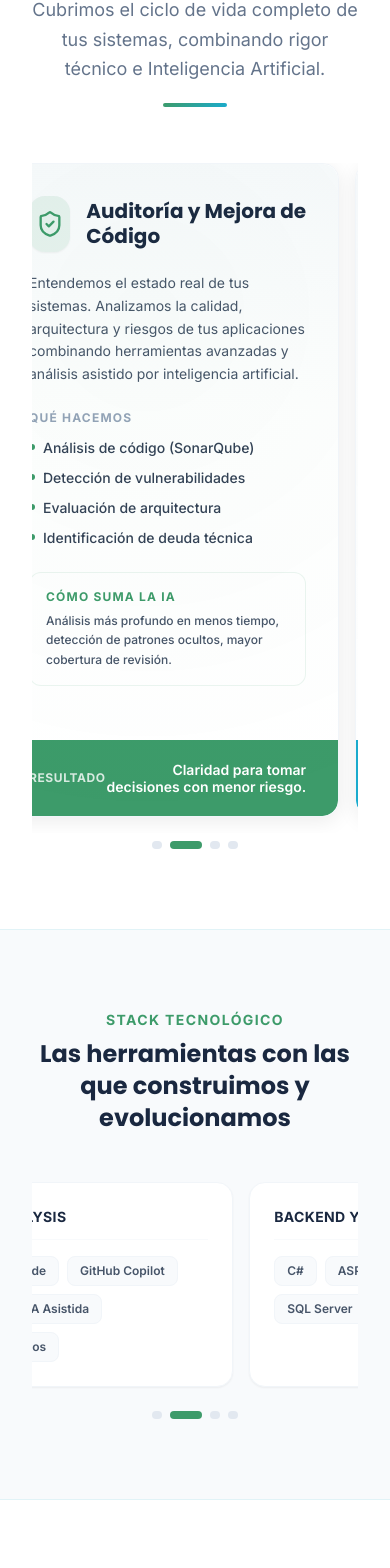
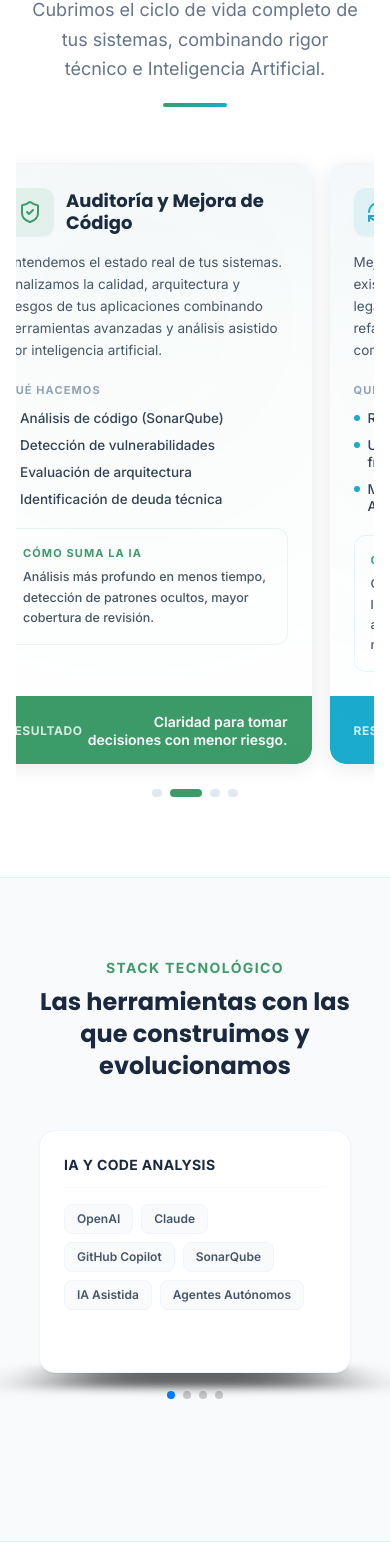
Before and after one commit to cabaljoaquin/e-partners-web, a React (Vite) app in the folder web-app/: page / in a window 390 px wide. Shown: the part 3875-5443 px from the top of the page. Built offline with nearby package versions, Linux system fonts and the light colour scheme.

Commit message:
Implementar efectos de Cubo 3D (Swiper) en Galería y Tecnologías, y correcciones de responsividad en Servicios

```diff
--- a/web-app/package.json
+++ b/web-app/package.json
@@ -14,7 +14,8 @@
     "lucide-react": "^1.7.0",
     "react": "^18.2.0",
     "react-dom": "^18.2.0",
-    "react-router-dom": "^6.30.3"
+    "react-router-dom": "^6.30.3",
+    "swiper": "^12.1.4"
   },
   "devDependencies": {
     "@types/react": "^18.2.15",
--- a/web-app/src/components/home/Gallery.jsx
+++ b/web-app/src/components/home/Gallery.jsx
@@ -3,6 +3,11 @@ import { motion }      from 'framer-motion';
 import { ChevronLeft, ChevronRight } from 'lucide-react';
 import ScrollReveal    from '../ui/ScrollReveal';
 import SectionHeader   from '../ui/SectionHeader';
+import { Swiper, SwiperSlide } from 'swiper/react';
+import { EffectCube, Pagination } from 'swiper/modules';
+import 'swiper/css';
+import 'swiper/css/effect-cube';
+import 'swiper/css/pagination';
 
 import img1         from '../../assets/images/1n.jpeg';
 import img2         from '../../assets/images/2n.jpeg';
@@ -106,7 +111,8 @@ export default function Gallery() {
         </ScrollReveal>
       </div>
 
-      <div className="relative mt-10 w-full max-w-[1536px] mx-auto px-4 md:px-8">
+      {/* Desktop slider */}
+      <div className="hidden md:block relative mt-10 w-full max-w-[1536px] mx-auto px-4 md:px-8">
         <NavButton direction="left"  onClick={prevSlide} />
         <NavButton direction="right" onClick={nextSlide} />
 
@@ -137,6 +143,31 @@ export default function Gallery() {
 
         <SliderDots total={totalDots} activeIndex={currentIndex} onDotClick={setCurrentIndex} />
       </div>
+
+      {/* Mobile Cube Slider */}
+      <div className="md:hidden flex justify-center mt-10 px-4 pb-10">
+        <Swiper
+          effect="cube"
+          grabCursor={true}
+          loop={true}
+          cubeEffect={{ shadow: true, slideShadows: true, shadowOffset: 20, shadowScale: 0.94 }}
+          pagination={{ clickable: true }}
+          modules={[EffectCube, Pagination]}
+          className="w-[82vw]"
+        >
+          {IMAGES.map((src, i) => (
+            <SwiperSlide key={i}>
+              <div className="aspect-[4/3] w-full overflow-hidden rounded-2xl">
+                <img
+                  src={src}
+                  alt={`Equipo ${i + 1}`}
+                  className="w-full h-full object-cover object-center saturate-[0.9] contrast-[1.05] brightness-[1.02]"
+                />
+              </div>
+            </SwiperSlide>
+          ))}
+        </Swiper>
+      </div>
     </section>
   );
 }
--- a/web-app/src/components/home/Services.jsx
+++ b/web-app/src/components/home/Services.jsx
@@ -24,7 +24,7 @@ function PillarCard({ pillar }) {
       className="card relative group h-full flex flex-col border border-slate-100 hover:border-brand-green/30 hover:shadow-xl transition-all duration-300"
       onMouseMove={handleMouseMove}
     >
-      <div className="relative z-10 flex flex-col h-full rounded-2xl overflow-hidden">
+      <div className="relative z-10 flex flex-col flex-1 w-full rounded-2xl overflow-hidden">
         <motion.div
           className="pointer-events-none absolute inset-0 transition duration-500 opacity-40 md:opacity-0 md:group-hover:opacity-100"
           style={{
@@ -39,39 +39,39 @@ function PillarCard({ pillar }) {
           }}
         />
 
-        <div className="relative z-10 p-8 pb-6 bg-gradient-to-b from-slate-50 to-white">
-          <div className="flex items-center gap-4 mb-5">
-            <div className={`w-14 h-14 rounded-2xl flex items-center justify-center shadow-sm ${isTeal ? 'bg-brand-teal/10' : 'bg-brand-green/10'}`}>
-              <Icon className={`w-7 h-7 ${isTeal ? 'text-brand-teal' : 'text-brand-green'}`} />
+        <div className="relative z-10 p-6 pb-5 md:p-8 md:pb-6 bg-gradient-to-b from-slate-50 to-white">
+          <div className="flex items-center gap-3 md:gap-4 mb-4 md:mb-5">
+            <div className={`w-12 h-12 md:w-14 md:h-14 rounded-xl md:rounded-2xl flex items-center justify-center shadow-sm shrink-0 ${isTeal ? 'bg-brand-teal/10' : 'bg-brand-green/10'}`}>
+              <Icon className={`w-6 h-6 md:w-7 md:h-7 ${isTeal ? 'text-brand-teal' : 'text-brand-green'}`} />
             </div>
-            <h3 className="font-display font-bold text-xl text-brand-navy leading-tight">
+            <h3 className="font-display font-bold text-[18px] md:text-xl text-brand-navy leading-tight">
               {pillar.title}
             </h3>
           </div>
-          <p className="text-slate-600 text-sm leading-relaxed">{pillar.description}</p>
+          <p className="text-slate-600 text-[13.5px] md:text-sm leading-relaxed">{pillar.description}</p>
         </div>
 
-        <div className="px-8 pb-6 flex-1 bg-white">
-          <h4 className="text-xs font-bold uppercase tracking-widest text-slate-400 mb-3">Qué hacemos</h4>
-          <ul className="flex flex-col gap-2.5 mb-6">
+        <div className="px-6 pb-6 md:px-8 md:pb-6 flex-1 bg-white relative z-10">
+          <h4 className="text-[11px] md:text-xs font-bold uppercase tracking-widest text-slate-400 mb-3 md:mb-3">Qué hacemos</h4>
+          <ul className="flex flex-col gap-2.5 md:gap-2.5 mb-5 md:mb-6">
             {pillar.actions.map((action, i) => (
               <li key={i} className="flex items-start gap-2">
-                <div className={`w-1.5 h-1.5 rounded-full mt-1.5 shrink-0 ${isTeal ? 'bg-brand-teal' : 'bg-brand-green'}`} />
-                <span className="text-sm text-slate-700 font-medium">{action}</span>
+                <div className={`w-1.5 h-1.5 rounded-full mt-[5px] shrink-0 ${isTeal ? 'bg-brand-teal' : 'bg-brand-green'}`} />
+                <span className="text-[13.5px] md:text-sm text-slate-700 font-medium leading-tight">{action}</span>
               </li>
             ))}
           </ul>
-          <div className={`p-4 rounded-xl border bg-white/80 backdrop-blur-sm ${isTeal ? 'border-brand-teal/10' : 'border-brand-green/10'}`}>
-            <h4 className={`text-xs font-bold uppercase tracking-widest mb-1.5 ${isTeal ? 'text-brand-teal' : 'text-brand-green'}`}>
+          <div className={`p-4 md:p-4 rounded-xl border bg-white/80 backdrop-blur-sm ${isTeal ? 'border-brand-teal/10' : 'border-brand-green/10'}`}>
+            <h4 className={`text-[11px] md:text-xs font-bold uppercase tracking-widest mb-1.5 md:mb-1.5 ${isTeal ? 'text-brand-teal' : 'text-brand-green'}`}>
               Cómo suma la IA
             </h4>
-            <p className="text-xs text-slate-600 leading-relaxed font-medium">{pillar.aiBoost}</p>
+            <p className="text-[12.5px] md:text-xs text-slate-600 leading-relaxed font-medium">{pillar.aiBoost}</p>
           </div>
         </div>
 
-        <div className={`px-8 py-5 mt-auto border-t flex items-center justify-between ${isTeal ? 'bg-brand-teal text-white border-brand-teal' : 'bg-brand-green text-white border-brand-green'}`}>
-          <span className="text-xs font-bold uppercase tracking-wider opacity-80 shrink-0">Resultado</span>
-          <span className="text-sm font-semibold text-right leading-tight max-w-[75%]">{pillar.result}</span>
+        <div className={`px-6 py-4 md:px-8 md:py-5 mt-auto border-t flex items-center justify-between relative z-10 ${isTeal ? 'bg-brand-teal text-white border-brand-teal' : 'bg-brand-green text-white border-brand-green'}`}>
+          <span className="text-xs md:text-xs font-bold uppercase tracking-wider opacity-80 shrink-0">Resultado</span>
+          <span className="text-sm md:text-sm font-semibold text-right leading-[1.25] max-w-[75%]">{pillar.result}</span>
         </div>
       </div>
     </div>
@@ -120,11 +120,11 @@ export default function Services() {
         <div className="md:hidden mt-10">
           <div
             ref={scrollRef}
-            className="flex overflow-x-auto gap-4 px-4 pb-4 -mb-4 snap-x snap-mandatory scroll-smooth"
+            className="flex overflow-x-auto gap-4 px-4 py-6 -mx-4 -my-6 snap-x snap-mandatory scroll-smooth scroll-pl-4"
             style={{ scrollbarWidth: 'none', WebkitOverflowScrolling: 'touch' }}
           >
             {PILLARS.map((pillar) => (
-              <div key={pillar.id} className="flex-shrink-0 w-[88vw] snap-start">
+              <div key={pillar.id} className="flex-shrink-0 w-[85vw] snap-start">
                 <PillarCard pillar={pillar} />
               </div>
             ))}
--- a/web-app/src/components/home/Technologies.jsx
+++ b/web-app/src/components/home/Technologies.jsx
@@ -1,6 +1,10 @@
 import ScrollReveal        from '../ui/ScrollReveal';
 import { TECH_CATEGORIES } from '../../data/technologies';
-import { useMobileSlider } from '../../hooks/useMobileSlider';
+import { Swiper, SwiperSlide } from 'swiper/react';
+import { EffectCube, Pagination } from 'swiper/modules';
+import 'swiper/css';
+import 'swiper/css/effect-cube';
+import 'swiper/css/pagination';
 
 function TechCard({ category }) {
   return (
@@ -22,26 +26,7 @@ function TechCard({ category }) {
   );
 }
 
-function SliderDots({ total, activeIndex, onDotClick }) {
-  return (
-    <div className="flex justify-center gap-2 mt-6">
-      {Array.from({ length: total }).map((_, idx) => (
-        <button
-          key={idx}
-          onClick={() => onDotClick(idx)}
-          aria-label={`Ir a categoría ${idx + 1}`}
-          className={`h-2 rounded-full transition-all duration-300 focus:outline-none ${
-            activeIndex === idx ? 'bg-brand-green w-8' : 'bg-slate-200 hover:bg-slate-300 w-2.5'
-          }`}
-        />
-      ))}
-    </div>
-  );
-}
-
 export default function Technologies() {
-  const { scrollRef, activeIndex, scrollToCard } = useMobileSlider(TECH_CATEGORIES.length);
-
   return (
     <section id="technologies" className="section-pad bg-brand-light border-y border-brand-teal/10">
       <div className="container-max">
@@ -52,6 +37,7 @@ export default function Technologies() {
           </h3>
         </ScrollReveal>
 
+        {/* Desktop grid */}
         <div className="hidden md:grid grid-cols-2 lg:grid-cols-4 gap-6">
           {TECH_CATEGORIES.map((category, idx) => (
             <ScrollReveal key={idx} delay={idx * 0.1}>
@@ -60,19 +46,24 @@ export default function Technologies() {
           ))}
         </div>
 
-        <div className="md:hidden">
-          <div
-            ref={scrollRef}
-            className="flex overflow-x-auto gap-4 px-4 pb-4 -mb-4 snap-x snap-mandatory scroll-smooth"
-            style={{ scrollbarWidth: 'none', WebkitOverflowScrolling: 'touch' }}
+        {/* Mobile Cube Slider */}
+        <div className="md:hidden flex justify-center pb-12">
+          <Swiper
+            effect="cube"
+            grabCursor={true}
+            loop={true}
+            cubeEffect={{ shadow: true, slideShadows: true, shadowOffset: 16, shadowScale: 0.92 }}
+            pagination={{ clickable: true }}
+            modules={[EffectCube, Pagination]}
+            className="w-[80vw]"
+            style={{ paddingBottom: '2.5rem' }}
           >
             {TECH_CATEGORIES.map((category, idx) => (
-              <div key={idx} className="flex-shrink-0 w-[88vw] snap-start">
+              <SwiperSlide key={idx}>
                 <TechCard category={category} />
-              </div>
+              </SwiperSlide>
             ))}
-          </div>
-          <SliderDots total={TECH_CATEGORIES.length} activeIndex={activeIndex} onDotClick={scrollToCard} />
+          </Swiper>
         </div>
       </div>
     </section>
```
Also changed, not shown: 1 other file (tests, documents, lock files or other folders).
